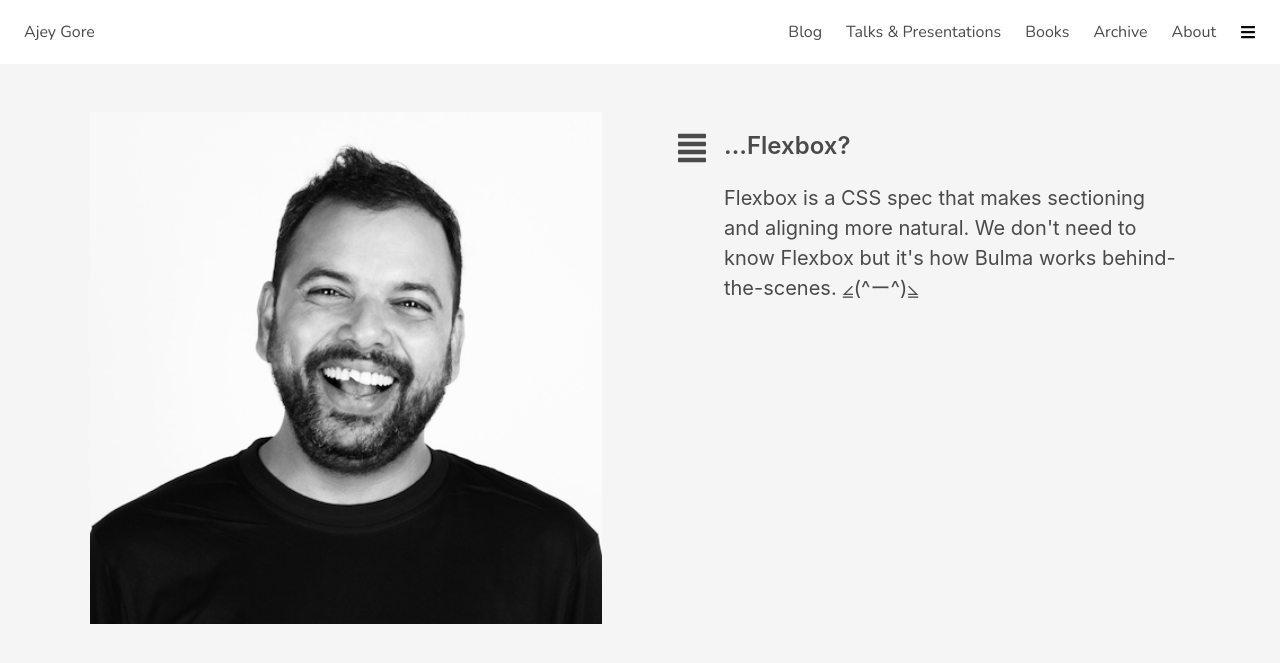
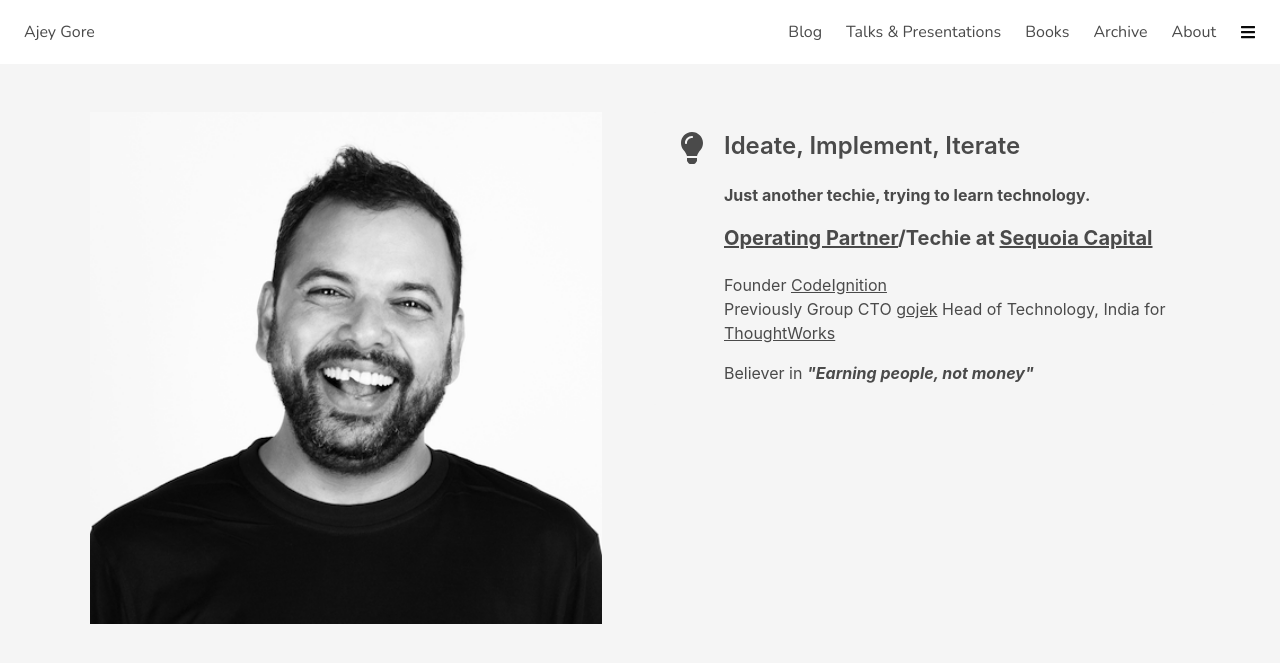
Before and after one commit to ajeygore/ajeygore.github.com, a Jekyll site: the page built from index2.html, in a window 1280 px wide. Shown: the top 663 px of the page. Built offline with Jekyll 4.4.1, drawn with Linux system fonts in a browser that asks for light colours; nearby versions of some CDN libraries.

Commit message:
First page

```diff
--- a/assets/css/customizations.css
+++ b/assets/css/customizations.css
@@ -15,6 +15,10 @@
 	display: flex;
 	justify-content: center;
 	align-items: center;
+}
+
+.bold {
+  font-weight: bold;
 }
 
 .center-column {
--- a/index.html
+++ b/index.html
@@ -30,7 +30,7 @@ permalink: /
           </p>
 
           <p>
-            Founder<a href="https://twitter.com/codeignition" target="_blank">CodeIgnition</a>,
+            Founder <a href="https://twitter.com/codeignition" target="_blank">CodeIgnition</a>, &nbsp
             Previously Ex-Group CTO <a href="https://gojek.com" target="_blank">gojek</a>
           </p>
 
--- a/index2.html
+++ b/index2.html
@@ -14,16 +14,31 @@ permalink: /index2
         <article class="media notification">
           <figure class="media-left">
             <span class="icon is-medium">
-              <i class="fas fa-2x fa-align-justify"></i>
+              <i class="fas fa-2x fa-lightbulb"></i>
             </span>
           </figure>
           <div class="media-content">
             <div class="content">
-              <h1 class="title is-size-4">…Flexbox?</h1>
-              <p class="is-size-5">
-                Flexbox is a CSS spec that makes sectioning and aligning more natural.
-                We don't need to know Flexbox but it's how Bulma works behind-the-scenes. <span class="emoticon">⦤(^ー^)⦥</span>
-              </p>
+              <h1 class="title is-size-4">Ideate, Implement, Iterate</h1>
+                <p class="bold">
+                  Just another techie, trying to learn technology.
+                </p>
+              <div class="is-size-6">
+                <p class="is-size-5 bold">
+                  <a href="https://en.wikipedia.org/wiki/Operating_partner">Operating Partner</a>/Techie at
+                  <a href="https://www.sequoiacap.com/india" target="_blank">Sequoia Capital</a>
+                </p>
+
+
+                <p>
+                  Founder <a href="https://twitter.com/codeignition" target="_blank">CodeIgnition</a> <br/>
+                  Previously Group CTO <a href="https://gojek.com" target="_blank">gojek</a>
+                  Head of Technology, India for  <a href="https://thoughtworks.com" target="_blank">ThoughtWorks</a>
+                </p>
+
+                <p>Believer in <em><strong>"Earning people, not money"</strong></em>
+
+              </div>
             </div>
           </div>
         </article>
```
Also changed, not shown: 1 other file.
